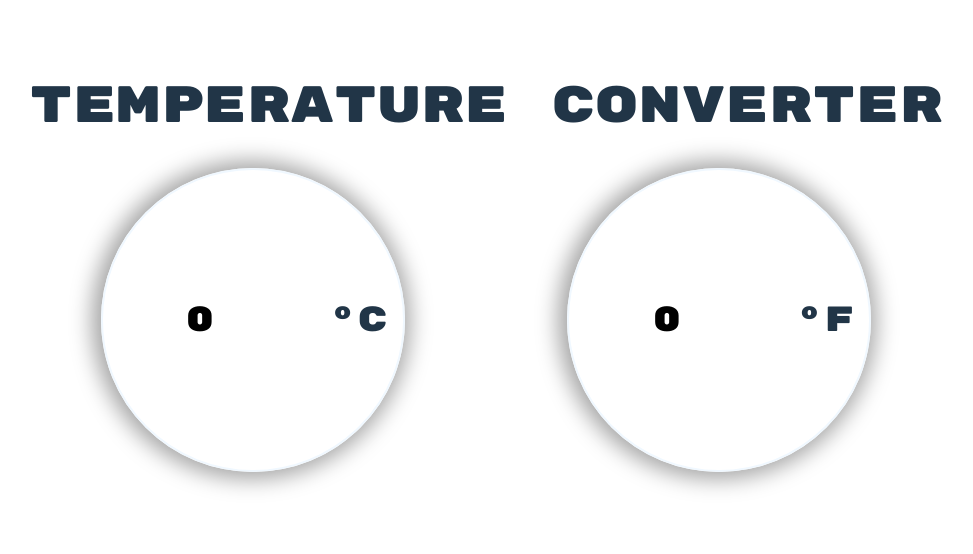
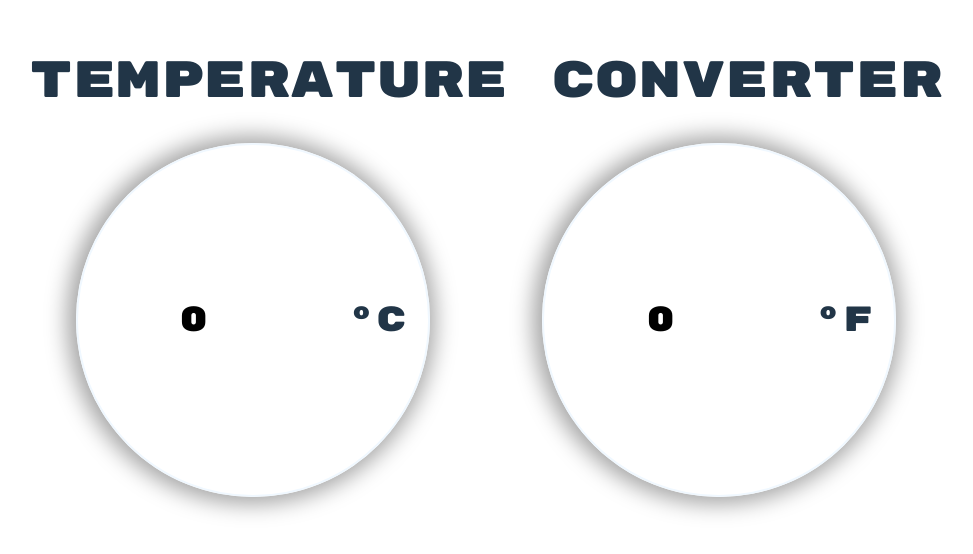
Before and after one commit to DVT-GradProgramme-Bongane/temp-app, a React (Vite) app: page / in a window 1280 px wide. Shown: the part 142-696 px from the top of the page, without its empty margins (154-1127 px from the left). Built offline with nearby package versions, Linux system fonts and the light colour scheme.

Commit message:
Added Employee directory page.

```diff
--- a/src/App.tsx
+++ b/src/App.tsx
@@ -2,6 +2,7 @@ import { BrowserRouter, Route, Routes } from "react-router";
 import "./App.css";
 import HomePage from "./pages/Home";
 import PageNotFoundPage from "./pages/PageNotFound";
+import EmployeeDirectoryPage from "./pages/EmployeeDirectory";
 
 function App() {
   return (
@@ -10,6 +11,7 @@ function App() {
         <Routes>
           <Route path="/" element={<HomePage />} />
           <Route path="*" element={<PageNotFoundPage />} />
+          <Route path="/employee-directory" element={<EmployeeDirectoryPage />} />
         </Routes>
       </BrowserRouter>
     </>
--- /dev/null
+++ b/src/pages/EmployeeDirectory.tsx
@@ -0,0 +1,11 @@
+export default function EmployeeDirectoryPage(){
+    return (
+        <>
+        <div>
+          <label htmlFor="employees"> Employee name</label>
+          <input id="employees"/>
+          <div className="list-of-employees"></div>
+        </div>
+        </>
+    )
+}
--- a/src/styles/TemperatureInput.css
+++ b/src/styles/TemperatureInput.css
@@ -3,9 +3,9 @@
   flex-direction: row;
   justify-content: space-around;
   border: 2px solid aliceblue;
-  border-radius: 300px;
-  height: 300px;
-  width: 300px;
+  border-radius: 350px;
+  height: 350px;
+  width: 350px;
   align-items: center;
   box-shadow: -2px 0px 22px 7px rgba(0, 0, 0, 0.36);
 }
@@ -13,8 +13,8 @@
 .temperature-input input {
   border: none;
   border-radius: 175px;
-  width: 175px;
-  height: 175px;
+  width: 200px;
+  height: 200px;
   text-align: center;
   font-size: 35px;
   font-family: inherit;
```
Also changed, not shown: src/data/temperatures.ts (+13 -0 lines).
